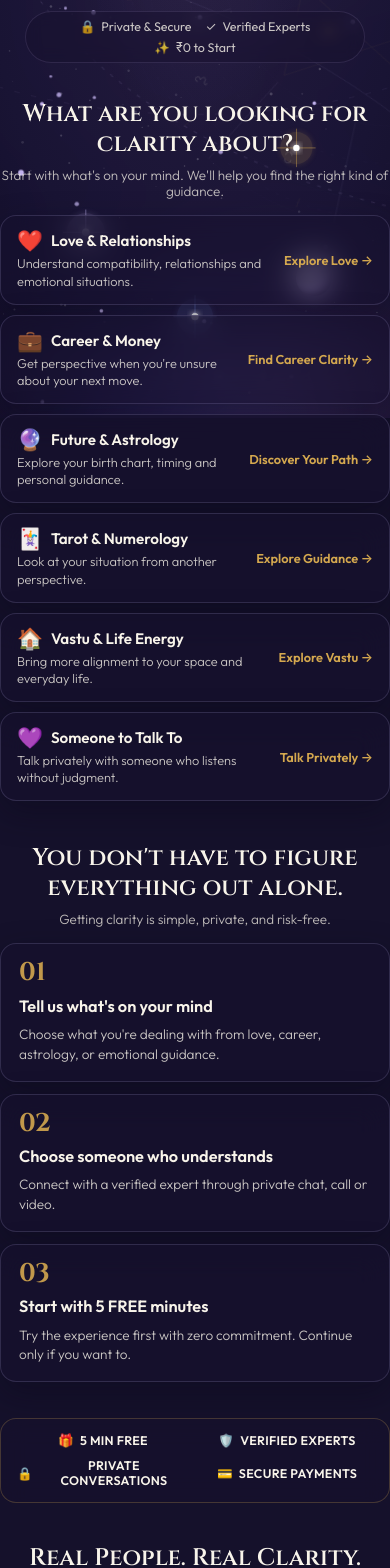
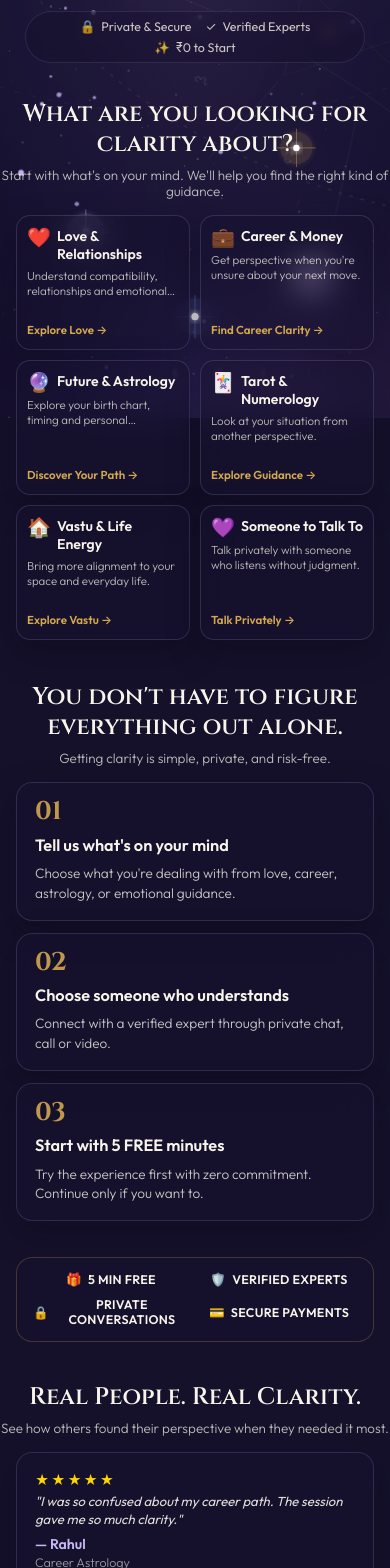
Before and after one commit to sidsahu4570-droid/novasathi-landing-page, a React (Vite) app: page / in a window 390 px wide. Shown: the part 426-1994 px from the top of the page. Built offline with nearby package versions, Linux system fonts and the light colour scheme.

Commit message:
fix: Enforce explicit 16px outer card margins and restore 2-column mobile problem grid

```diff
--- a/src/index.css
+++ b/src/index.css
@@ -1053,56 +1053,65 @@ html, body {
     margin-bottom: 16px !important;
   }
 
-  /* Sleek Horizontal Mobile Glass List-Cards */
+  /* Mobile Card Outer Margins & 2-Column Grid Fix */
+  .section-problem-selector,
+  .section-how-it-works,
+  .trust-strip-container,
+  .section-testimonials,
+  .section-final-cta,
+  .section-faq {
+    padding-left: 0 !important;
+    padding-right: 0 !important;
+    width: 100% !important;
+    box-sizing: border-box !important;
+  }
+
+  /* 2-Column Mobile Problem Card Grid with 16px Outer Margins */
   .problem-grid {
-    display: flex !important;
-    flex-direction: column !important;
+    display: grid !important;
+    grid-template-columns: repeat(2, minmax(0, 1fr)) !important;
     gap: 10px !important;
+    align-items: stretch !important;
+    width: calc(100% - 32px) !important;
+    margin-left: 16px !important;
+    margin-right: 16px !important;
+    box-sizing: border-box !important;
   }
 
   .problem-card {
-    display: flex !important;
-    flex-direction: row !important;
-    align-items: center !important;
-    justify-content: space-between !important;
-    padding: 14px 16px !important;
-    min-height: auto !important;
-    border-radius: 16px !important;
-    gap: 12px !important;
-  }
-
-  .problem-card > div:first-child {
+    padding: 12px 10px !important;
+    min-height: 135px !important;
+    border-radius: 14px !important;
     display: flex !important;
     flex-direction: column !important;
-    gap: 2px !important;
-    flex: 1 !important;
+    justify-content: space-between !important;
   }
 
   .problem-icon-title {
     display: flex !important;
-    align-items: center !important;
-    gap: 8px !important;
-    margin-bottom: 2px !important;
+    align-items: flex-start !important;
+    gap: 6px !important;
+    margin-bottom: 4px !important;
   }
 
   .problem-icon {
-    font-size: 1.3rem !important;
+    font-size: 1.2rem !important;
     line-height: 1 !important;
     flex-shrink: 0 !important;
   }
 
   .problem-card-title {
-    font-size: 0.95rem !important;
+    font-size: 0.88rem !important;
     font-weight: 600 !important;
+    line-height: 1.25 !important;
     color: var(--color-soft-cream) !important;
-    line-height: 1.25 !important;
   }
 
   .problem-card-desc {
-    font-size: 0.8rem !important;
+    font-size: 0.72rem !important;
     line-height: 1.35 !important;
-    color: rgba(248, 244, 234, 0.8) !important;
-    margin-bottom: 0 !important;
+    color: rgba(248, 244, 234, 0.75) !important;
+    margin-bottom: 8px !important;
     display: -webkit-box !important;
     -webkit-line-clamp: 2 !important;
     -webkit-box-orient: vertical !important;
@@ -1110,23 +1119,24 @@ html, body {
   }
 
   .problem-card-cta {
-    font-size: 0.8rem !important;
+    font-size: 0.72rem !important;
     font-weight: 600 !important;
     color: var(--color-warm-gold) !important;
-    margin-top: 0 !important;
-    white-space: nowrap !important;
-    flex-shrink: 0 !important;
+    margin-top: auto !important;
   }
-
 
   .section-how-it-works {
     padding: 22px 0 24px 0 !important;
   }
 
-  /* Spacious Vertical Step Cards on Mobile */
+  /* How It Works Steps with 16px Outer Margins */
   .steps-container {
     grid-template-columns: 1fr !important;
     gap: 12px !important;
+    width: calc(100% - 32px) !important;
+    margin-left: 16px !important;
+    margin-right: 16px !important;
+    box-sizing: border-box !important;
   }
 
   .step-card {
@@ -1163,7 +1173,7 @@ html, body {
     color: rgba(248, 244, 234, 0.8) !important;
   }
 
-  /* Trust Strip Grid on Mobile */
+  /* Trust Strip Grid on Mobile with 16px Outer Margins */
   .trust-strip-container {
     padding: 12px 0 18px 0 !important;
   }
@@ -1174,7 +1184,10 @@ html, body {
     gap: 10px 12px !important;
     padding: 14px 16px !important;
     border-radius: 16px !important;
-    width: 100% !important;
+    width: calc(100% - 32px) !important;
+    margin-left: 16px !important;
+    margin-right: 16px !important;
+    box-sizing: border-box !important;
     text-align: center !important;
   }
 
@@ -1193,6 +1206,7 @@ html, body {
     display: none !important;
   }
 
+  /* Testimonials Grid on Mobile with 16px Outer Margins */
   .section-testimonials {
     padding: 22px 0 24px 0 !important;
   }
@@ -1200,6 +1214,10 @@ html, body {
   .testimonials-grid {
     grid-template-columns: 1fr !important;
     gap: 12px !important;
+    width: calc(100% - 32px) !important;
+    margin-left: 16px !important;
+    margin-right: 16px !important;
+    box-sizing: border-box !important;
   }
 
   .testimonial-card {
@@ -1209,6 +1227,58 @@ html, body {
     flex-direction: column !important;
     justify-content: space-between !important;
   }
+
+  .stars {
+    font-size: 1rem !important;
+    color: #FFD700 !important;
+    letter-spacing: 2px !important;
+    margin-bottom: 8px !important;
+  }
+
+  .testimonial-quote {
+    font-size: 0.9rem !important;
+    line-height: 1.5 !important;
+    color: rgba(248, 244, 234, 0.9) !important;
+    font-style: italic !important;
+    margin-bottom: 12px !important;
+  }
+
+  .testimonial-author {
+    font-size: 0.88rem !important;
+    font-weight: 600 !important;
+    color: var(--color-lavender) !important;
+  }
+
+  .testimonial-service {
+    font-size: 0.78rem !important;
+    color: rgba(248, 244, 234, 0.6) !important;
+    margin-top: 2px !important;
+  }
+
+  .section-final-cta {
+    padding: 22px 0 24px 0 !important;
+  }
+
+  .final-cta-card {
+    width: calc(100% - 32px) !important;
+    margin-left: 16px !important;
+    margin-right: 16px !important;
+    box-sizing: border-box !important;
+    padding: 26px 18px !important;
+    border-radius: 18px !important;
+  }
+
+  .section-faq {
+    padding: 22px 0 24px 0 !important;
+  }
+
+  .faq-list {
+    width: calc(100% - 32px) !important;
+    margin-left: 16px !important;
+    margin-right: 16px !important;
+    box-sizing: border-box !important;
+  }
+
 
   .stars {
     font-size: 1rem !important;
```
